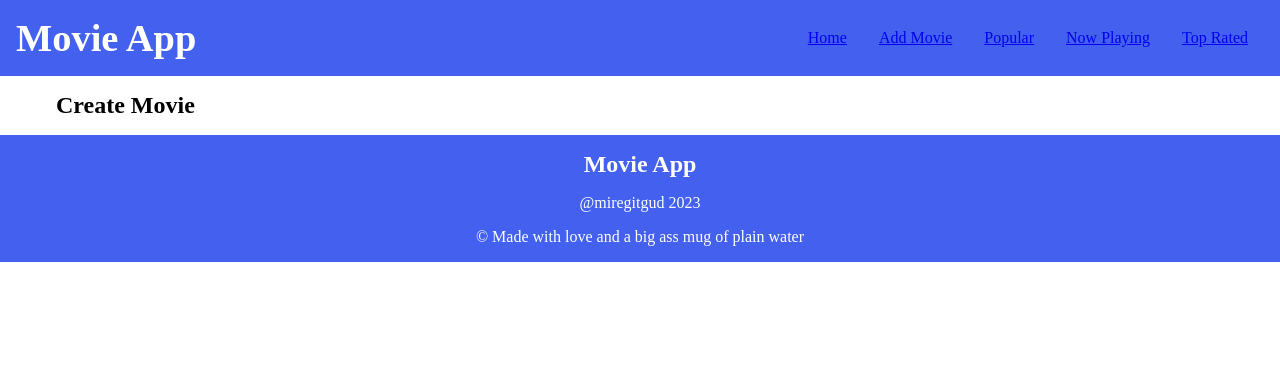
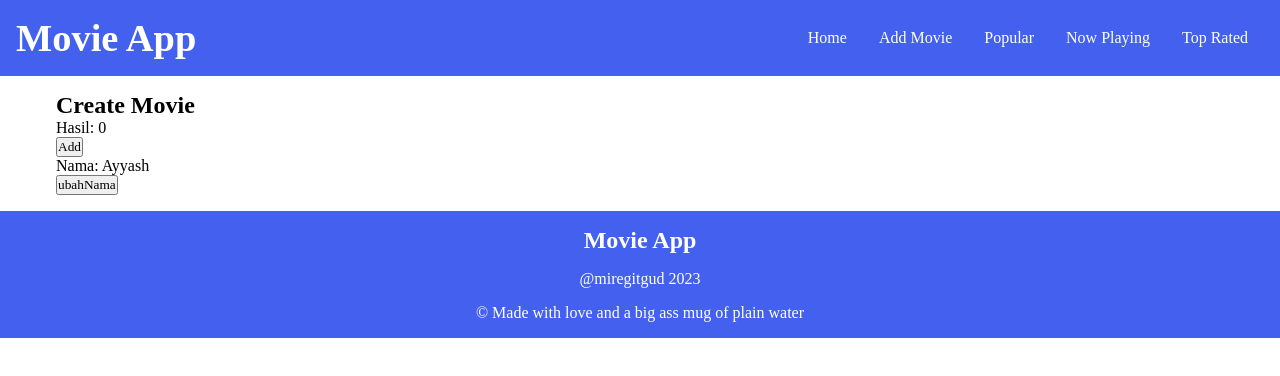
Before and after one commit to miregitgud/frontend-programming-sm4, a React (Create React App) app in the folder Praktikum/Pertemuan 4/movie-database/: page /movie/Create in a window 1280 px wide. Shown: the top 376 px of the page. Built offline with nearby package versions, Linux system fonts and the light colour scheme.

Commit message:
initial commit task pertemuan 9
hooks, fetching API, and use effect on hero and navbars.

```diff
--- a/Praktikum/Pertemuan 4/movie-database/src/components/Counter/Counter.js
+++ b/Praktikum/Pertemuan 4/movie-database/src/components/Counter/Counter.js
@@ -1,11 +1,12 @@
-import { useState } from "react";
+import { useState, useEffect } from "react";
 
 const Counter = () => {
     // membuat variable state
     // mengembalikan 2 data
     // nilai saat ini = 0
     // fungsi untuk mengubah state
-    const [hasil, setHasil] = useState(0);
+    let [hasil, setHasil] = useState(0);
+    let [nama, setNama] = useState("Ayyash");
 
 
     const tambah = () => {
@@ -13,10 +14,24 @@ const Counter = () => {
         setHasil(hasil+1);
     }
 
+    const addNama = () => {
+        setNama("Ayyash Muhammad")
+    }
+
+    useEffect(function () {
+        console.log("Dijalankan ketika component di mount dan update.")
+
+        document.title = `Hasil ${hasil}`
+    },
+    [hasil]
+    );
+
     return (
         <div>
             <p>Hasil: {hasil}</p>
             <button onClick={tambah}>Add</button>
+            <p>Nama: {nama}</p>
+            <button onClick={addNama}>ubahNama</button>
         </div>
     )
 }
--- a/Praktikum/Pertemuan 4/movie-database/src/components/Hero/Hero.js
+++ b/Praktikum/Pertemuan 4/movie-database/src/components/Hero/Hero.js
@@ -1,25 +1,43 @@
+import { useState, useEffect } from "react";
 import styles from "./Hero.module.css";
 
 const Hero = () => {
+const [movie, setMovie] = useState("");
+
+useEffect(function () {
+  // fetching data
+
+  async function fetchMovie() {
+    const url = "https://www.omdbapi.com/?apikey=fcf50ae6&i=tt2975590";
+    const response = await fetch(url);
+    const data = await response.json();
+    setMovie(data);
+
+    console.log(data);
+  }
+
+  fetchMovie();
+},
+[]
+);
+
   return (
     <div className={styles.container}>
       <section className={styles.hero}>
         <div className={styles.hero__left}>
-          <h2 className={styles.hero__title}>Spiderman</h2>
+          <h2 className={styles.hero__title}>{movie.Title}</h2>
           <h3 className={styles.hero__genre}>
-            Genre: Thriller, Drama, Romance
+            {movie.Genre}
           </h3>
           <p className={styles.hero__description}>
-            Lorem ipsum dolor, sit amet consectetur adipisicing elit. Aliquam
-            cum accusamus quisquam earum velit ea nobis maiores exercitationem
-            nam temporibus.
+            {movie.Plot}
           </p>
           <button className={styles.hero__button}>Watch</button>
         </div>
         <div className="hero__right">
           <img
             className={styles.hero__image}
-            src="https://picsum.photos/536/354"
+            src={movie.Poster}
             alt="placeholder"
           />
         </div>
--- a/Praktikum/Pertemuan 4/movie-database/src/components/Navbar/Navbar.js
+++ b/Praktikum/Pertemuan 4/movie-database/src/components/Navbar/Navbar.js
@@ -11,19 +11,19 @@ const Navbar = () => {
                 <div>
                     <ul className={styles.navbar__list}>
                         <li className={styles.navbar__item}>
-                            <Link to="/">Home</Link>
+                            <Link className={styles.navbar__link} to="/">Home</Link>
                         </li>
                         <li className={styles.navbar__item}>
-                            <Link to="/movie/Create">Add Movie</Link>
+                            <Link className={styles.navbar__link} to="/movie/Create">Add Movie</Link>
                         </li>
                         <li className={styles.navbar__item}>
-                            <Link to="/movie/Popular">Popular</Link>
+                            <Link className={styles.navbar__link} to="/movie/Popular">Popular</Link>
                         </li>
                         <li className={styles.navbar__item}>
-                            <Link to="/movie/NowPlaying">Now Playing</Link>
+                            <Link className={styles.navbar__link} to="/movie/NowPlaying">Now Playing</Link>
                         </li>
                         <li className={styles.navbar__item}>
-                            <Link to="/movie/TopRated">Top Rated</Link>
+                            <Link className={styles.navbar__link} to="/movie/TopRated">Top Rated</Link>
                         </li>
                     </ul>
                 </div>
--- a/Praktikum/Pertemuan 4/movie-database/src/components/Navbar/Navbar.module.css
+++ b/Praktikum/Pertemuan 4/movie-database/src/components/Navbar/Navbar.module.css
@@ -3,6 +3,16 @@
   background-color: #4361ee;
   padding: 1rem;
   color: #fff;
+}
+
+.navbar__link {
+  text-decoration: none;
+  margin-bottom: 1rem;
+  color: white;
+}
+
+.navbar__link:hover{
+  color: black;
 }
 
 .navbar {
--- a/Praktikum/Pertemuan 4/movie-database/src/pages/movie/Create.js
+++ b/Praktikum/Pertemuan 4/movie-database/src/pages/movie/Create.js
@@ -1,7 +1,10 @@
+import Counter from "../../components/Counter/Counter";
+
 const CreateMovie = () => {
     return (
         <>
             <h2>Create Movie</h2>
+            <Counter />
         </>
     );
 }
```
